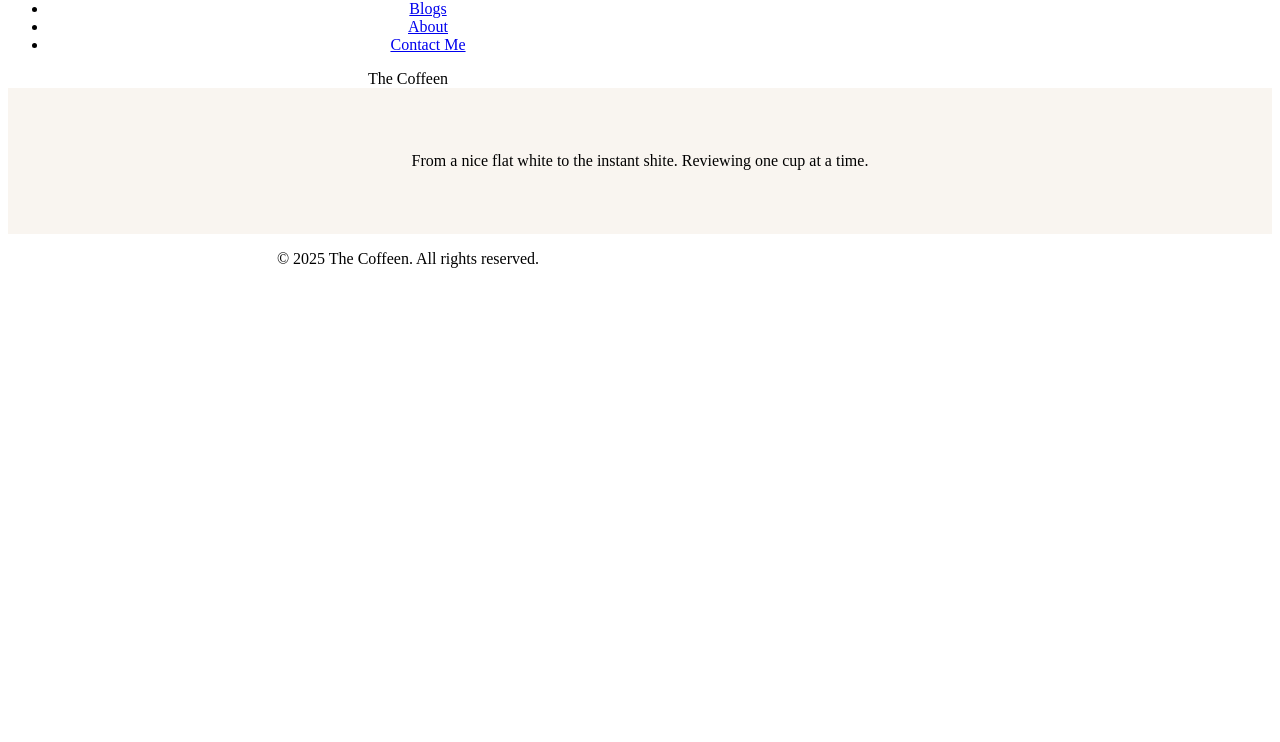
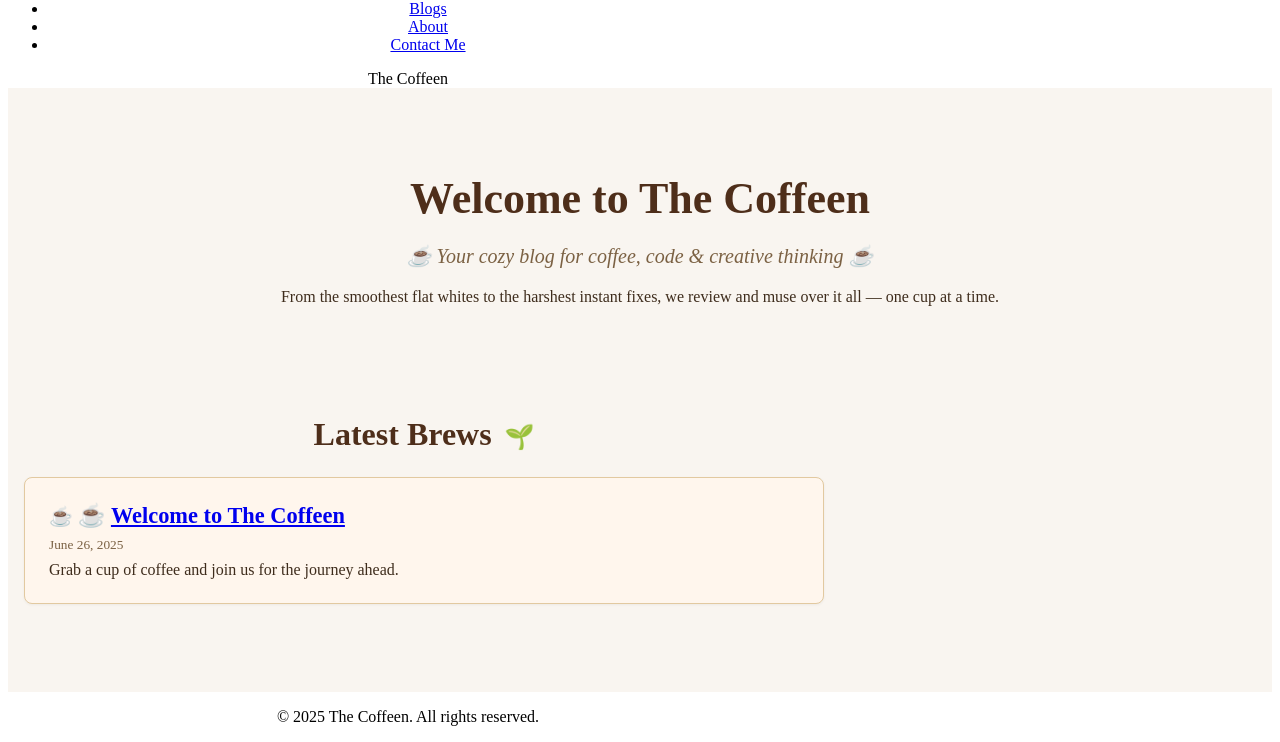
Before and after one commit to sean-o-donoghue/thecoffeen, a Jekyll site: the page built from index.md, in a window 1280 px wide. Shown: the part 346-1088 px from the top of the page. Built offline with Jekyll 4.4.1, drawn with Linux system fonts in a browser that asks for light colours; before the commit the page ends 900 px from its top, so only the background shows below that.

Commit message:
Update index.md

```diff
--- a/index.md
+++ b/index.md
@@ -1,6 +1,29 @@
 ---
 layout: default
-title: Welcome to The CofFeen
+title: Home
 ---
 
-From a nice flat white to the instant shite. Reviewing one cup at a time.
+<section class="hero">
+  <div class="container">
+    <h1>Welcome to The Coffeen</h1>
+    <p class="tagline">☕ Your cozy blog for coffee, code & creative thinking ☕</p>
+    <p class="intro">
+      From the smoothest flat whites to the harshest instant fixes, we review and muse over it all — one cup at a time.
+    </p>
+  </div>
+</section>
+
+<section class="latest-posts">
+  <div class="container">
+    <h2>Latest Brews <span class="bean-icon">🌱</span></h2>
+    <ul class="post-list">
+      {% for post in site.posts limit:3 %}
+        <li class="post-item">
+          <h3>☕ <a href="{{ post.url | relative_url }}">{{ post.title }}</a></h3>
+          <small>{{ post.date | date: "%B %d, %Y" }}</small>
+          <p>{{ post.excerpt | strip_html | truncate: 160 }}</p>
+        </li>
+      {% endfor %}
+    </ul>
+  </div>
+</section>
```
